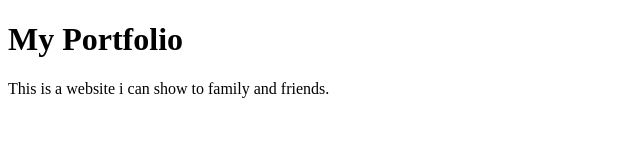
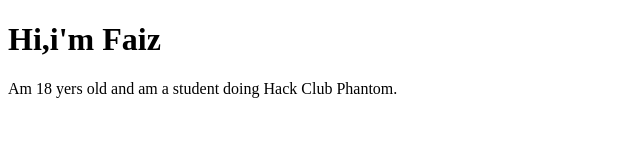
Before and after one commit to Faiz2008spec/my-portfolio, a plain HTML site: page index.html in a window 1280 px wide. Shown: the whole page, without its empty margins (0-640 px from the left). Drawn offline with Linux system fonts and the light colour scheme.

Commit message:
make the page about me

```diff
--- a/index.html
+++ b/index.html
@@ -4,7 +4,7 @@
         <title>Faiz Portfolio</title>
     </head>
     <body>
-        <h1>My Portfolio</h1>
-        <p>This is a website i can show to family and friends.</p>
+        <h1>Hi,i'm Faiz</h1>
+        <p>Am 18 yers old and am a student doing Hack Club Phantom.</p>
     </body>
 </html>
```
